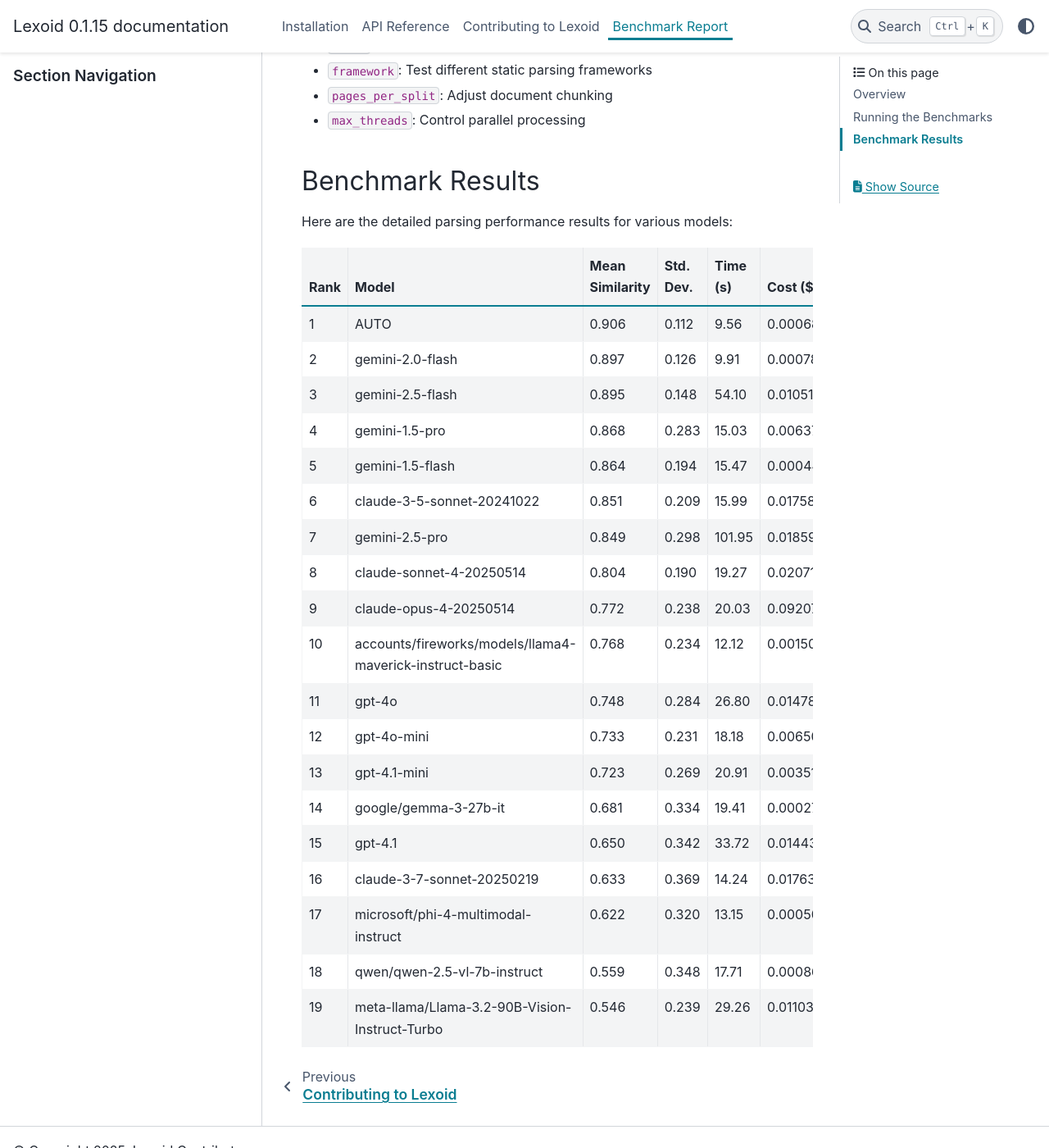
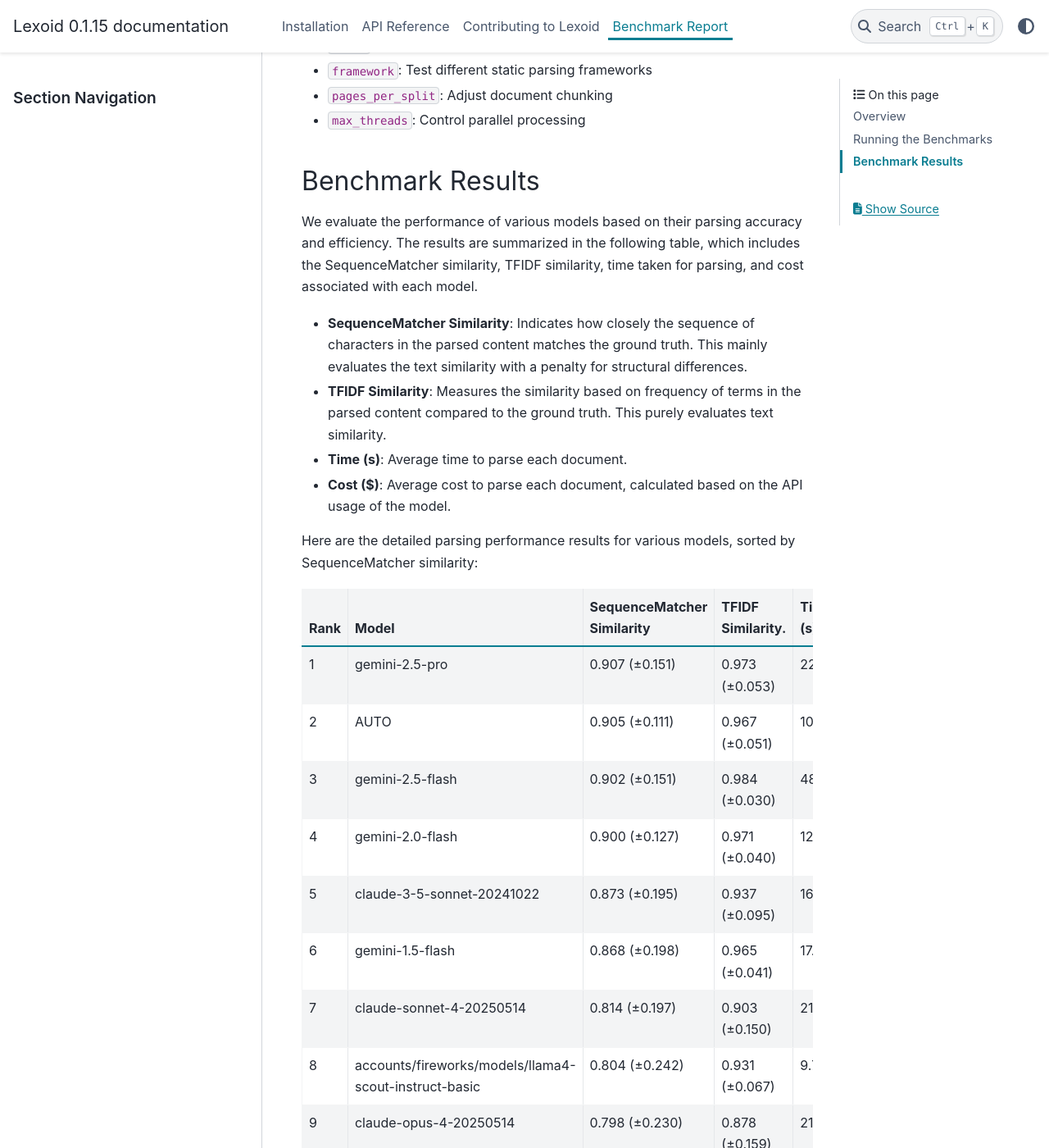
Before and after one commit to oidlabs-com/Lexoid, a Sphinx documentation site: the page built from docs/benchmark.rst, in a window 1280 px wide and 1400 px high, scrolled down 1758 px. Shown: the whole window at 82% size. Built offline with Sphinx 7.4.7 and the PyData theme 0.15.4, drawn with Linux system fonts in a browser that asks for light colours; some of the changed text lies outside the part shown.

Commit message:
Fix ground truths and update benchmark with more metrics

```diff
--- a/docs/benchmark.rst
+++ b/docs/benchmark.rst
@@ -69,7 +69,14 @@
 Benchmark Results
 -----------------
 
-Here are the detailed parsing performance results for various models:
+We evaluate the performance of various models based on their parsing accuracy and efficiency. The results are summarized in the following table, which includes the SequenceMatcher similarity, TFIDF similarity, time taken for parsing, and cost associated with each model.
+
+* **SequenceMatcher Similarity**: Indicates how closely the sequence of characters in the parsed content matches the ground truth. This mainly evaluates the text similarity with a penalty for structural differences.
+* **TFIDF Similarity**: Measures the similarity based on frequency of terms in the parsed content compared to the ground truth. This purely evaluates text similarity.
+* **Time (s)**: Average time to parse each document.
+* **Cost ($)**: Average cost to parse each document, calculated based on the API usage of the model.
+
+Here are the detailed parsing performance results for various models, sorted by SequenceMatcher similarity:
 
 .. list-table::
    :widths: auto
@@ -77,121 +84,139 @@
 
    * - Rank
      - Model
-     - Mean Similarity
-     - Std. Dev.
+     - SequenceMatcher Similarity
+     - TFIDF Similarity.
      - Time (s)
      - Cost ($)
    * - 1
+     - gemini-2.5-pro
+     - 0.907 (±0.151)
+     - 0.973 (±0.053)
+     - 22.23
+     - 0.02305
+   * - 2
      - AUTO
-     - 0.906
-     - 0.112
-     - 9.56
+     - 0.905 (±0.111)
+     - 0.967 (±0.051)
+     - 10.31
      - 0.00068
-   * - 2
-     - gemini-2.0-flash
-     - 0.897
-     - 0.126
-     - 9.91
-     - 0.00078
    * - 3
      - gemini-2.5-flash
-     - 0.895
-     - 0.148
-     - 54.10
+     - 0.902 (±0.151)
+     - 0.984 (±0.030)
+     - 48.67
      - 0.01051
    * - 4
-     - gemini-1.5-pro
-     - 0.868
-     - 0.283
-     - 15.03
-     - 0.00637
+     - gemini-2.0-flash
+     - 0.900 (±0.127)
+     - 0.971 (±0.040)
+     - 12.43
+     - 0.00081
    * - 5
+     - claude-3-5-sonnet-20241022
+     - 0.873 (±0.195)
+     - 0.937 (±0.095)
+     - 16.86
+     - 0.01779
+   * - 6
      - gemini-1.5-flash
-     - 0.864
-     - 0.194
-     - 15.47
+     - 0.868 (±0.198)
+     - 0.965 (±0.041)
+     - 17.19
      - 0.00044
-   * - 6
-     - claude-3-5-sonnet-20241022
-     - 0.851
-     - 0.209
-     - 15.99
-     - 0.01758
    * - 7
-     - gemini-2.5-pro
-     - 0.849
-     - 0.298
-     - 101.95
-     - 0.01859
+     - claude-sonnet-4-20250514
+     - 0.814 (±0.197)
+     - 0.903 (±0.150)
+     - 21.99
+     - 0.02045
    * - 8
-     - claude-sonnet-4-20250514
-     - 0.804
-     - 0.190
-     - 19.27
-     - 0.02071
+     - accounts/fireworks/models/llama4-scout-instruct-basic
+     - 0.804 (±0.242)
+     - 0.931 (±0.067)
+     - 9.76
+     - 0.00087
    * - 9
      - claude-opus-4-20250514
-     - 0.772
-     - 0.238
-     - 20.03
-     - 0.09207
+     - 0.798 (±0.230)
+     - 0.878 (±0.159)
+     - 21.01
+     - 0.09233
    * - 10
+     - gpt-4o
+     - 0.796 (±0.264)
+     - 0.898 (±0.117)
+     - 28.23
+     - 0.01473
+   * - 11
      - accounts/fireworks/models/llama4-maverick-instruct-basic
-     - 0.768
-     - 0.234
-     - 12.12
-     - 0.00150
-   * - 11
-     - gpt-4o
-     - 0.748
-     - 0.284
-     - 26.80
-     - 0.01478
+     - 0.792 (±0.206)
+     - 0.914 (±0.128)
+     - 10.71
+     - 0.00149
    * - 12
-     - gpt-4o-mini
-     - 0.733
-     - 0.231
-     - 18.18
-     - 0.00650
+     - gemini-1.5-pro
+     - 0.782 (±0.341)
+     - 0.833 (±0.252)
+     - 27.13
+     - 0.01275
    * - 13
      - gpt-4.1-mini
-     - 0.723
-     - 0.269
-     - 20.91
-     - 0.00351
+     - 0.767 (±0.243)
+     - 0.807 (±0.197)
+     - 22.64
+     - 0.00352
    * - 14
-     - google/gemma-3-27b-it
-     - 0.681
-     - 0.334
-     - 19.41
-     - 0.00027
+     - gpt-4o-mini
+     - 0.727 (±0.245)
+     - 0.832 (±0.136)
+     - 17.20
+     - 0.00650
    * - 15
-     - gpt-4.1
-     - 0.650
-     - 0.342
-     - 33.72
-     - 0.01443
+     - meta-llama/Llama-Vision-Free
+     - 0.682 (±0.223)
+     - 0.847 (±0.135)
+     - 12.31
+     - 0.00000
    * - 16
-     - claude-3-7-sonnet-20250219
-     - 0.633
-     - 0.369
-     - 14.24
-     - 0.01763
+     - meta-llama/Llama-3.2-11B-Vision-Instruct-Turbo
+     - 0.677 (±0.226)
+     - 0.850 (±0.134)
+     - 7.23
+     - 0.00015
    * - 17
      - microsoft/phi-4-multimodal-instruct
-     - 0.622
-     - 0.320
-     - 13.15
-     - 0.00050
+     - 0.665 (±0.258)
+     - 0.800 (±0.217)
+     - 10.96
+     - 0.00049
    * - 18
+     - claude-3-7-sonnet-20250219
+     - 0.634 (±0.395)
+     - 0.752 (±0.298)
+     - 70.10
+     - 0.01775
+   * - 19
+     - google/gemma-3-27b-it
+     - 0.624 (±0.357)
+     - 0.750 (±0.327)
+     - 24.51
+     - 0.00020
+   * - 20
+     - gpt-4.1
+     - 0.622 (±0.314)
+     - 0.782 (±0.191)
+     - 34.66
+     - 0.01461
+   * - 21
+     - meta-llama/Llama-3.2-90B-Vision-Instruct-Turbo
+     - 0.559 (±0.233)
+     - 0.822 (±0.119)
+     - 27.74
+     - 0.01102
+   * - 22
      - qwen/qwen-2.5-vl-7b-instruct
-     - 0.559
-     - 0.348
-     - 17.71
-     - 0.00086
-   * - 19
-     - meta-llama/Llama-3.2-90B-Vision-Instruct-Turbo
-     - 0.546
-     - 0.239
-     - 29.26
-     - 0.01103
+     - 0.469 (±0.364)
+     - 0.617 (±0.441)
+     - 13.23
+     - 0.00060
--- a/docs/update_benchmarks.py
+++ b/docs/update_benchmarks.py
@@ -15,19 +15,19 @@
 
 
 def generate_markdown_table(df):
-    header = "| Rank | Model | Mean Similarity | Std. Dev. | Time (s) | Cost ($) |\n"
+    header = "| Rank | Model | SequenceMatcher Similarity | TFIDF Similarity | Time (s) | Cost ($) |\n"
     sep = "| --- | --- | --- | --- | --- | --- |\n"
     rows = [
-        f"| {i+1} | {row['Model']} | {row['Mean Similarity']:.3f} | {row['Std. Dev.']:.3f} | {row['Time (s)']:.2f} | {row['Cost($)']:.5f} |"
+        f"| {i+1} | {row['Model']} | {row['sequence_matcher']} | {row['cosine']} | {row['Time (s)']:.2f} | {row['Cost ($)']:.5f} |"
         for i, row in df.iterrows()
     ]
     return header + sep + "\n".join(rows)
 
 
 def generate_rst_table(df):
-    header = "\n   * - Rank\n     - Model\n     - Mean Similarity\n     - Std. Dev.\n     - Time (s)\n     - Cost ($)"
+    header = "\n   * - Rank\n     - Model\n     - SequenceMatcher Similarity\n     - TFIDF Similarity.\n     - Time (s)\n     - Cost ($)"
     rows = [
-        f"   * - {i+1}\n     - {row['Model']}\n     - {row['Mean Similarity']:.3f}\n     - {row['Std. Dev.']:.3f}\n     - {row['Time (s)']:.2f}\n     - {row['Cost($)']:.5f}"
+        f"   * - {i+1}\n     - {row['Model']}\n     - {row['sequence_matcher']}\n     - {row['cosine']}\n     - {row['Time (s)']:.2f}\n     - {row['Cost ($)']:.5f}"
         for i, row in df.iterrows()
     ]
     return header + "\n" + "\n".join(rows)
@@ -35,7 +35,7 @@
 
 def main(csv_path, md_path, rst_path):
     df = pd.read_csv(csv_path)
-    df = df.sort_values(by="Mean Similarity", ascending=False).reset_index(drop=True)
+    df = df.sort_values(by="sequence_matcher", ascending=False).reset_index(drop=True)
 
     with open(md_path, "r", encoding="utf-8") as f:
         md_content = f.read()
```
Also changed, not shown: README.md (+23 -20 lines), docs/benchmark.csv (+23 -20 lines), examples/outputs/cvs_coupon.md (+5 -3 lines), 2 other files.
